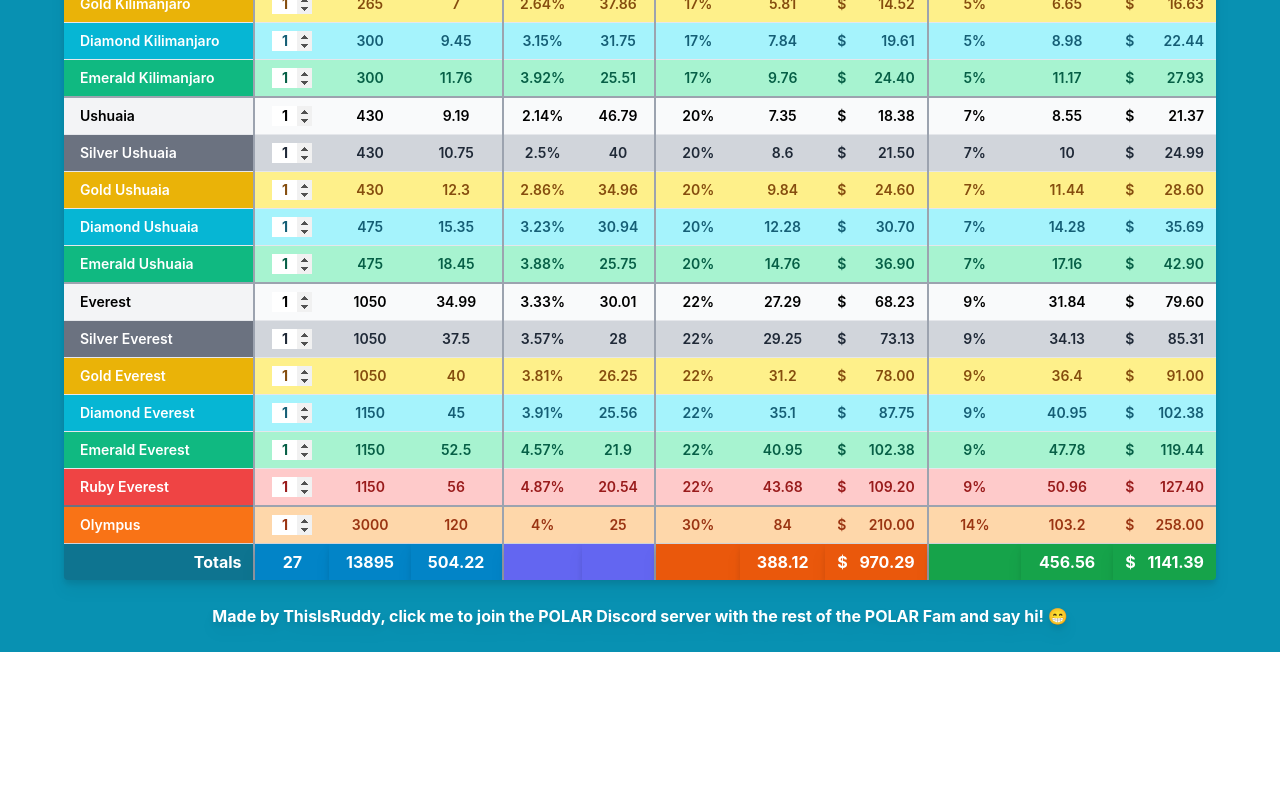
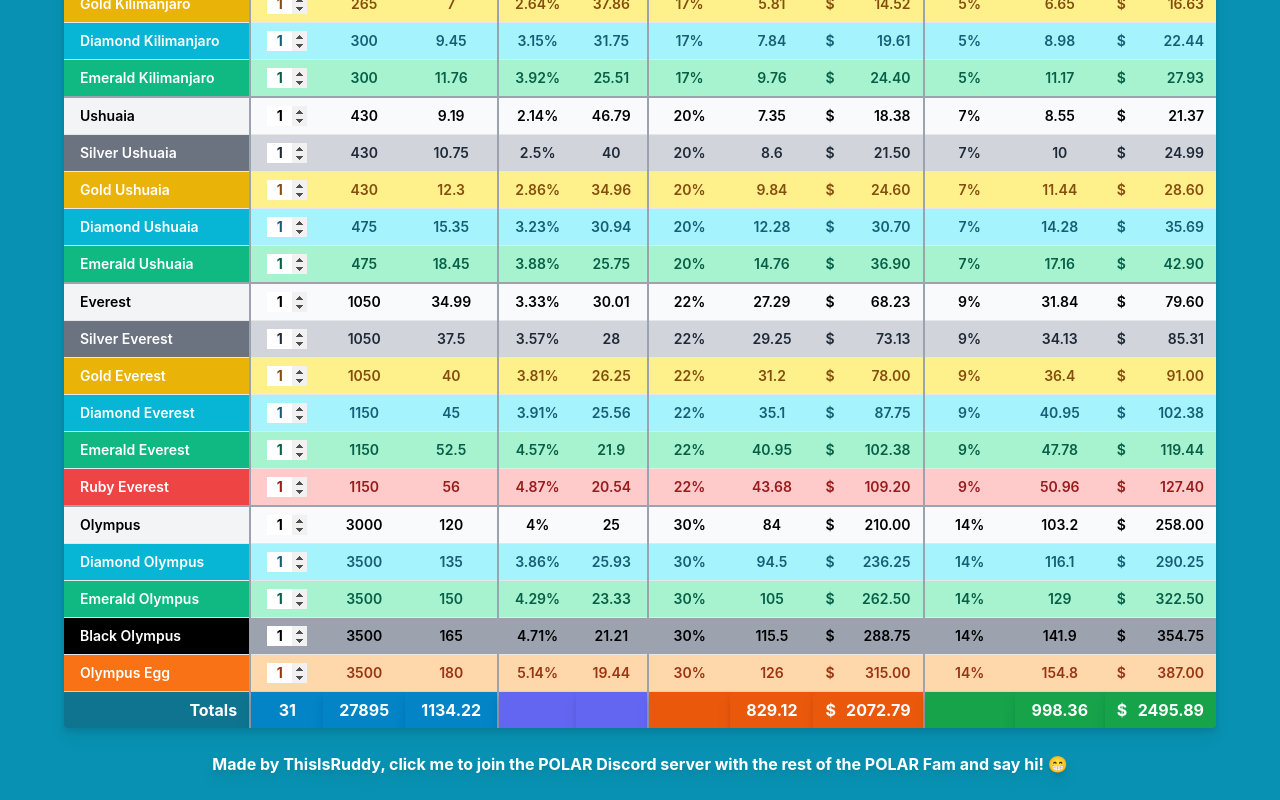
Before and after one commit to ThisIsRuddy/polar-calc, a Next.js app: page / in a window 1280 px wide. Shown: the part 758-1558 px from the top of the page. Before the commit the page ends 1410 px from the top, so only its background shows below. Built offline with nearby package versions, Linux system fonts and the light colour scheme; no server answers.

Commit message:
Added olympus specials

```diff
--- a/classes/PolarNode.js
+++ b/classes/PolarNode.js
@@ -37,10 +37,19 @@ class PolarNode {
     this.isGold = name.includes('Gold');
     this.isDiamond = name.includes('Diamond');
     this.isEmerald = name.includes('Emerald');
-    this.isOlympus = name === 'Olympus';
     this.isRuby = name.includes('Ruby');
+    this.isBlack = name.includes('Black');
+    this.isEgg = name.includes('Egg');
 
-    this.isSpecial = [this.isSilver, this.isGold, this.isDiamond, this.isEmerald, this.isRuby, this.isOlympus].some(i => i === true);
+    this.isSpecial = [
+      this.isSilver,
+      this.isGold,
+      this.isDiamond,
+      this.isEmerald,
+      this.isRuby,
+      this.isBlack,
+      this.isEgg
+    ].some(i => i === true);
 
     this.updateTotals();
   }
--- a/data/defaultNodeParams.json
+++ b/data/defaultNodeParams.json
@@ -241,5 +241,41 @@
     "cost": 3000,
     "preRoiTax": 30,
     "postRoiTax": 14
+  },
+  {
+    "id": 28,
+    "tier": 6,
+    "name": "Diamond Olympus",
+    "reward": 135,
+    "cost": 3500,
+    "preRoiTax": 30,
+    "postRoiTax": 14
+  },
+  {
+    "id": 29,
+    "tier": 6,
+    "name": "Emerald Olympus",
+    "reward": 150,
+    "cost": 3500,
+    "preRoiTax": 30,
+    "postRoiTax": 14
+  },
+  {
+    "id": 30,
+    "tier": 6,
+    "name": "Black Olympus",
+    "reward": 165,
+    "cost": 3500,
+    "preRoiTax": 30,
+    "postRoiTax": 14
+  },
+  {
+    "id": 31,
+    "tier": 6,
+    "name": "Olympus Egg",
+    "reward": 180,
+    "cost": 3500,
+    "preRoiTax": 30,
+    "postRoiTax": 14
   }
 ]
--- a/pages/index.js
+++ b/pages/index.js
@@ -87,7 +87,8 @@ export default function Home() {
       "bg-cyan-500 text-white": node.isDiamond,
       "bg-emerald-500 text-white": node.isEmerald,
       "bg-red-500 text-white": node.isRuby,
-      "bg-orange-500 text-white border-t-2 border-gray-500": node.isOlympus,
+      "bg-black text-white": node.isBlack,
+      "bg-orange-500 text-white": node.isEgg,
       "bg-gray-100 border-t-2 border-gray-400": !node.isSpecial
     }),
     StatCell: (node) => classNames({
@@ -97,7 +98,8 @@ export default function Home() {
       "bg-cyan-200 text-cyan-800": node.isDiamond,
       "bg-emerald-200 text-emerald-800": node.isEmerald,
       "bg-red-200 text-red-800": node.isRuby,
-      "bg-orange-200 text-orange-800 border-t-2 border-gray-400": node.isOlympus,
+      "bg-gray-400": node.isBlack,
+      "bg-orange-200 text-orange-800": node.isEgg,
       "bg-gray-50 border-t-2 border-gray-400": !node.isSpecial
     })
   };
```
